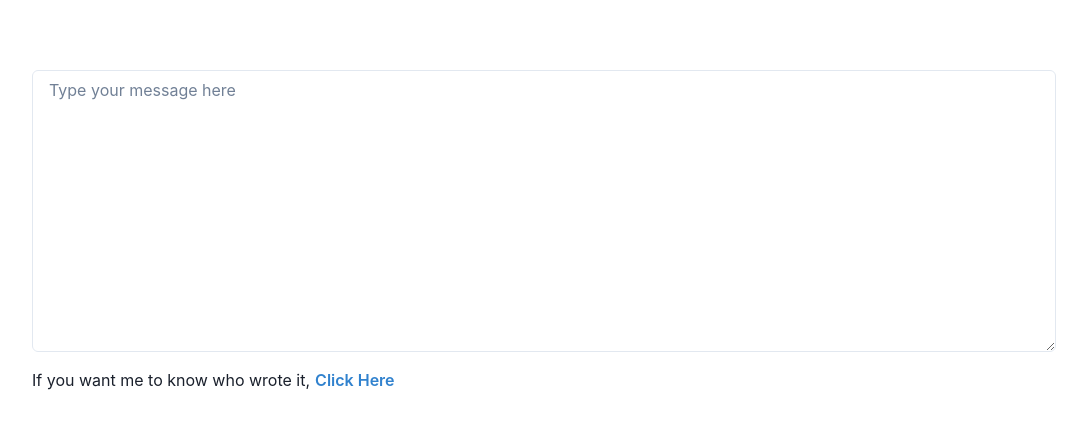
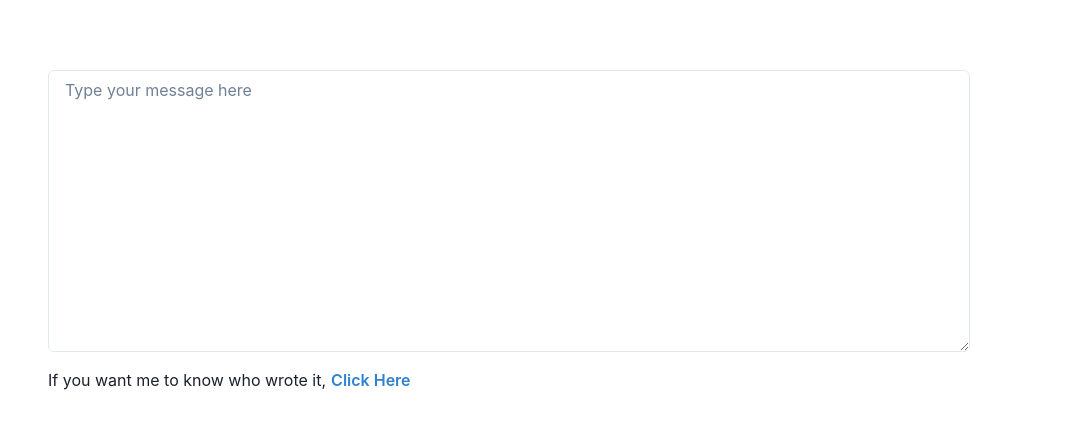
Before and after one commit to Ankomahene/mr-shadrack, a React (Vite) app: page / in a window 1280 px wide. Shown: the part 706-1132 px from the top of the page, without its empty margins (96-1183 px from the left). Built offline with nearby package versions, Linux system fonts and the light colour scheme.

Commit message:
alignment

```diff
--- a/src/components/Birthday/Birthday.tsx
+++ b/src/components/Birthday/Birthday.tsx
@@ -56,14 +56,17 @@ export const Birthday = () => {
       {sent ? (
         <SentAlert />
       ) : (
-        <Box w={{ base: '100%', lg: '80%' }} mx={{ base: '1rem', md: 'auto' }}>
+        <Box w={{ base: '100%', lg: '80%' }} mx="auto">
           <Textarea
             placeholder="Type your message here"
             value={message}
             onChange={(e) => setMessage(e.target.value)}
             rows={12}
+            width="90%"
+            mx="1rem"
+            boxSizing="border-box"
           ></Textarea>
-          <Flex align="center" my={4} mx={{ base: '1rem', md: 'auto' }}>
+          <Flex align="center" my={4} mx="1rem">
             {!show && (
               <Text mr="5px">If you want me to know who wrote it, </Text>
             )}
```
